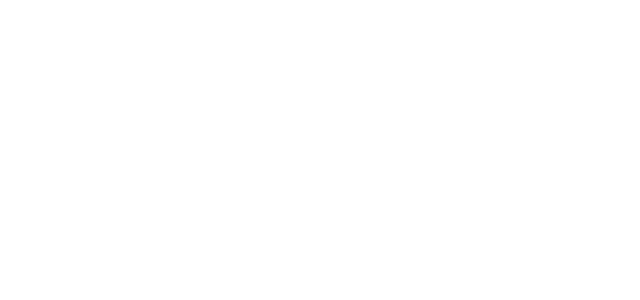
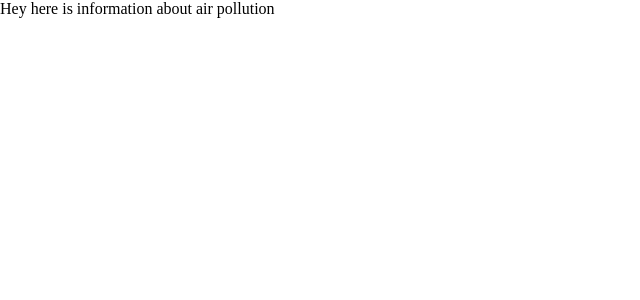
Before and after one commit to levisrabah/weatherApp, a React (Create React App) app: page /AirPollution in a window 1280 px wide. Before the commit this address had no page. Shown: the top 300 px of the page, without its empty margins (0-640 px from the left). Built offline with nearby package versions, Linux system fonts and the light colour scheme.

Commit message:
created AirPollution page and updated the routes files

```diff
--- a/src/Routes.js
+++ b/src/Routes.js
@@ -3,6 +3,7 @@
 import ErrorPage from "./pages/ErrorPage"
 import SavedLocations from "./pages/SavedLocations"
 import Forecast from "./pages/Forecast";
+import AirPollution from "./pages/AirPollution";
 const routes = [
     {
         path: '/',
@@ -18,7 +19,13 @@
         path:'/SavedLocations',
         element: <SavedLocations />,
         errorElement:<ErrorPage/>
+    },
+    {
+        path:'/AirPollution',
+        element: <AirPollution />,
+        errorElement:<ErrorPage/>
     }
+
 
 ]
 export default routes
--- /dev/null
+++ b/src/pages/AirPollution.js
@@ -0,0 +1,8 @@
+import React from "react";
+function AirPollution (){
+    return(
+        <div>Hey here is information about air pollution</div>
+    )
+}
+
+export default AirPollution;
```
